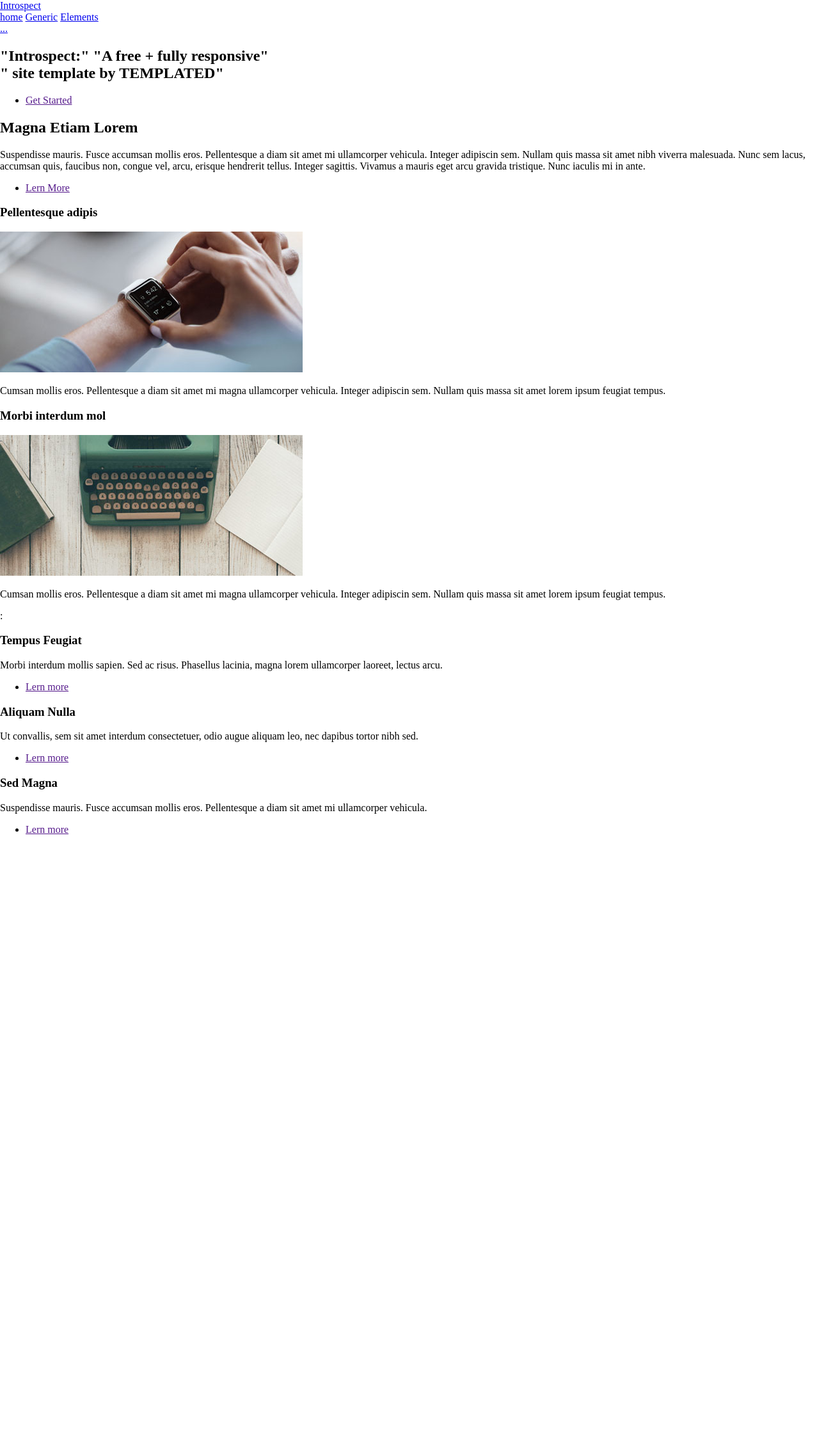
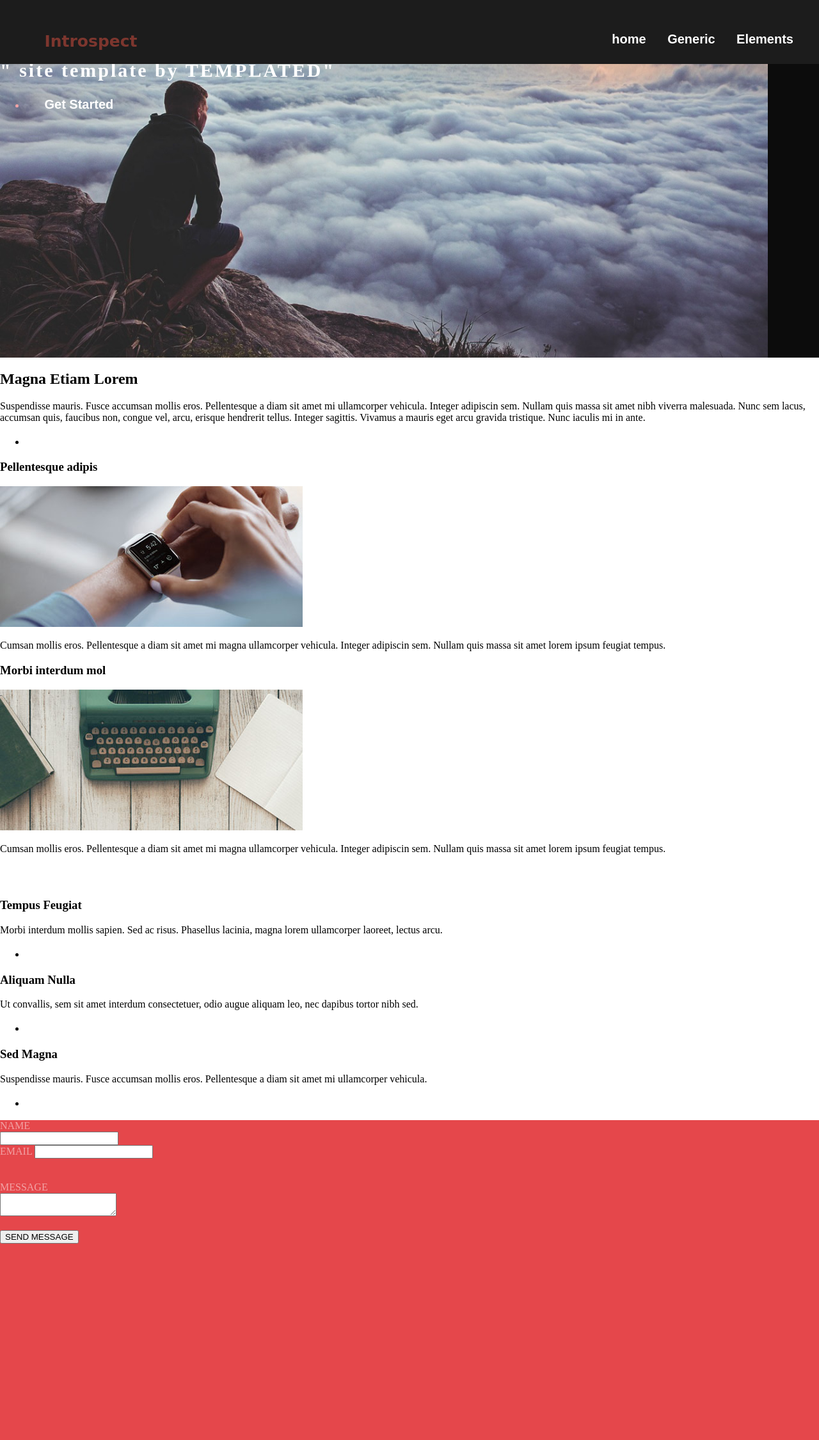
Before and after one commit to wallacediego01/curso-html, a PHP site: page /index.html in a window 1280 px wide. Shown: the whole page at 64% size. Before the commit the page ends 1304 px from the top, so only its background shows below. Run offline with PHP 8.4, Linux system fonts and the light colour scheme.

Commit message:
site1 parte 3

```diff
--- a/estilo.css
+++ b/estilo.css
@@ -1,3 +1,66 @@
-body {
+* {
+    box-sizing:border-box;
+}body {
     margin:0;
 }
+.centraliza-conteudo,.questions{
+    max-width:1200px;
+    margin:0 auto;
+}
+#header{
+    width:100%;
+    height:100px;
+    background-color:#1c1c1c;
+    padding-top:50px;
+    position:fixed;
+}
+a.logo{
+    color:#e547;
+    font-family:cursive;
+    float:left;
+    text-decoration:none;
+    font-size: 25px;
+}
+a{
+    color:#ffffff;
+    font-family:sans-serif;
+    padding: 0px 0px 0px 29.4667px;
+    text-align:right;
+    font-weight: bold;
+    text-decoration:none;
+    font-size: 20px;
+}
+#nav{
+    float:right;
+    text-align: right;
+}
+#banner{
+    width:100%;
+    height:500px;
+    font-size: 100%;
+    background-color: #0c0c0c;
+    background-image: url("fundo.jpg");
+    background-size: 1200px;
+    background-repeat: no-repeat;
+    color:#f2a3a5;
+}
+
+span{
+    font-size:30px;
+    font-family: inherit;
+    vertical-align: baseline;
+    color:#ffffff;
+    text-align: ;
+}
+#banner h1{
+    font-size: 30px;
+    font-weight: bold;
+    letter-spacing: 3px;
+    color:#ffffff;
+}
+#footer{
+    width:100%;
+    height: 500px;
+    background-color:#e5474b;
+    color:#f2a3a5;
+}
--- a/index.html
+++ b/index.html
@@ -8,7 +8,7 @@
     </head>
     <body>
         <header id="header">
-            <div class="inner">
+            <div class="centraliza-conteudo">
                 <a href="index.html" class="logo">Introspect</a>
                 <nav id="nav">
                     <a href="index.html">home</a>
@@ -138,7 +138,26 @@
     </section>
     <section id="footer">
         <div class="inner">
-
+            <div class="question">
+            <form method="post" action="#">
+        <label>
+             NAME<br>
+            <input type="Text" name="name" >
+        </label>
+    </div>
+    <div class="question">
+        <label>
+            EMAIL
+            <input type="email" name="email">
+        </label>
+    </div>
+         <br><br>
+            MESSAGE<br>
+            <textarea name="descricao"></textarea>
+            <br>
+            <br>
+            <input type="submit" value="SEND MESSAGE">
+        </form>
         </div>
     </section>
     </body>
```
Also changed, not shown: fundo.jpg (added).
